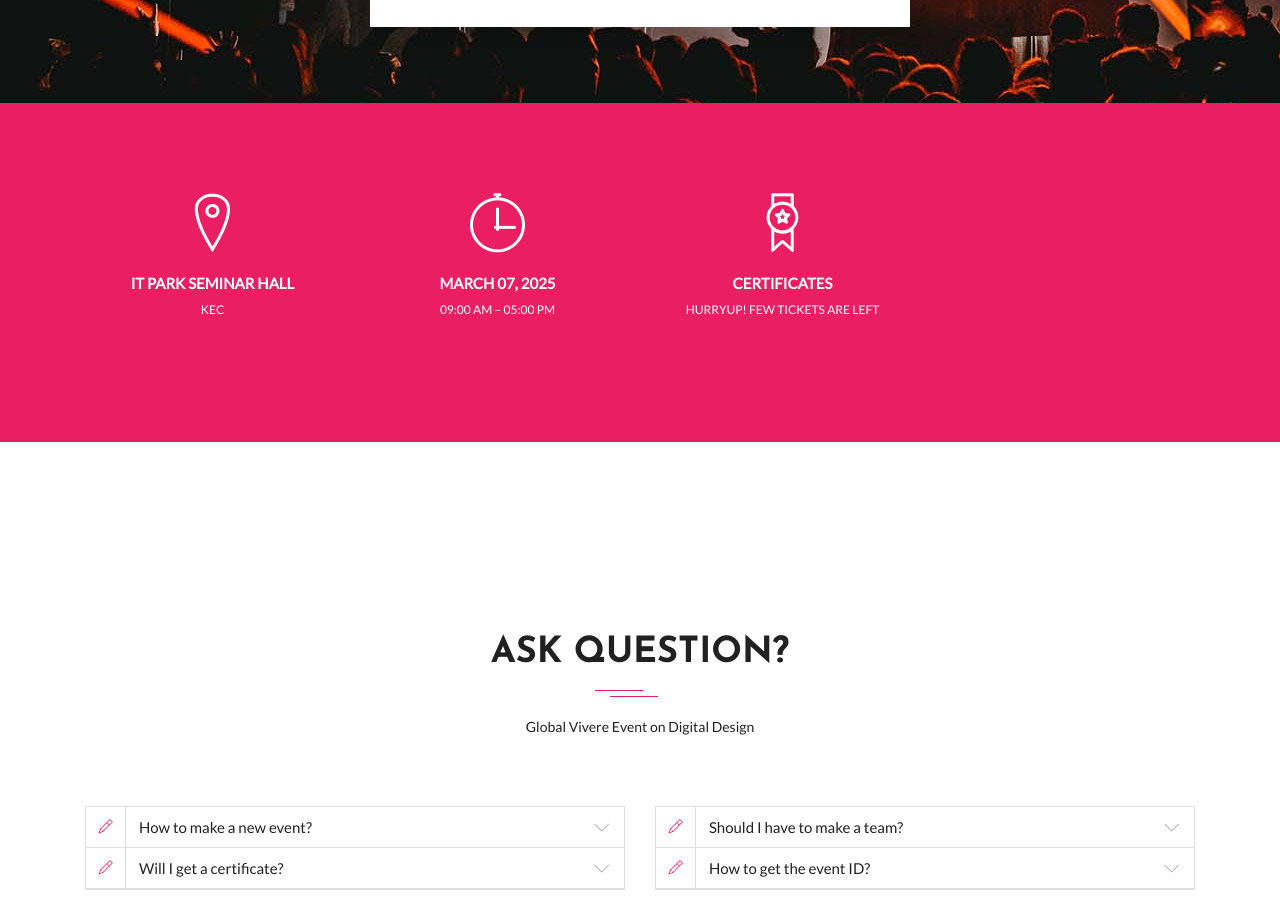
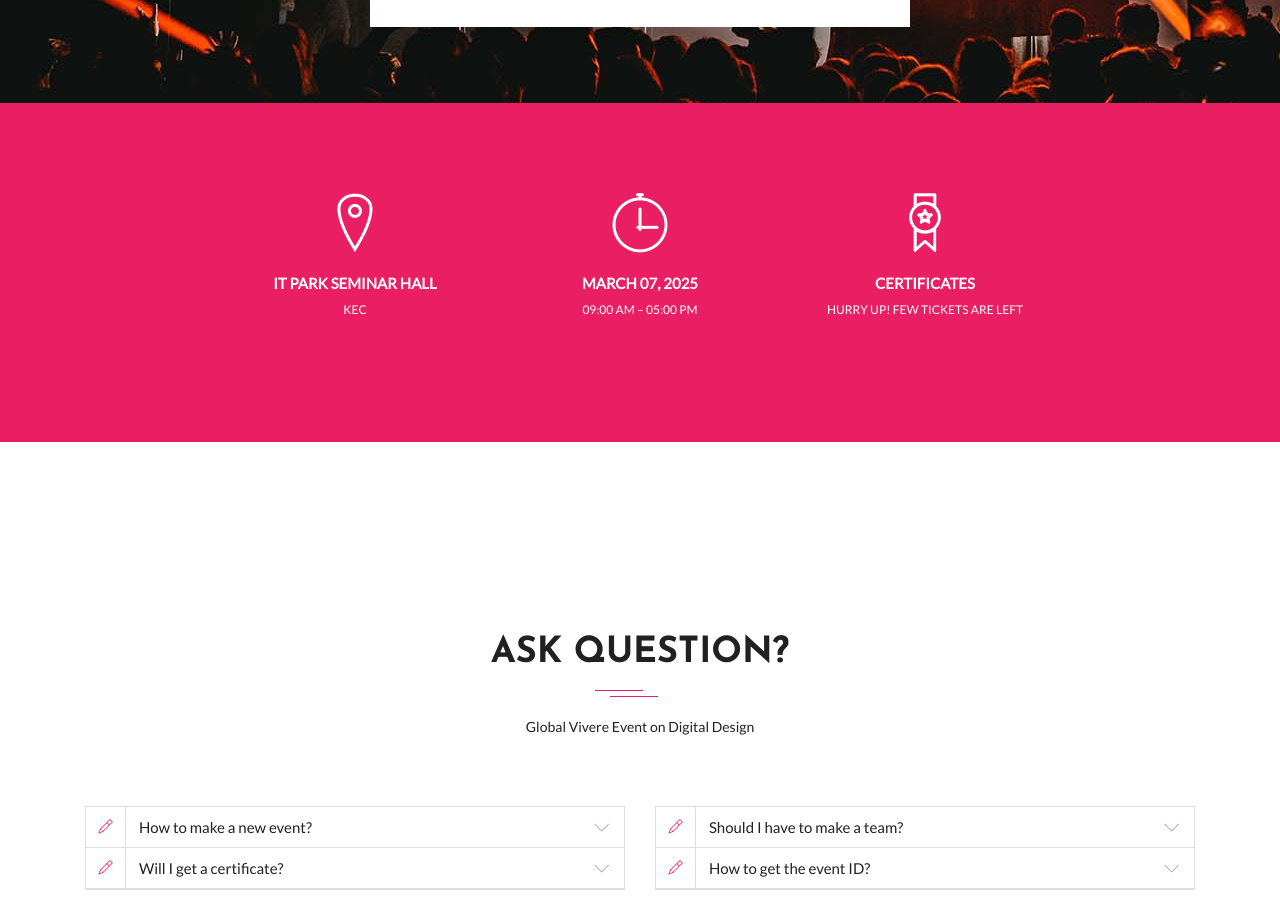
Before and after one commit to Immanuvel1207/vivere-25, a plain HTML site: page index.html in a window 1280 px wide. Shown: the part 3431-4331 px from the top of the page. Drawn offline with Linux system fonts and the light colour scheme; files whose address does not match are found by name.

Commit message:
Section repsitioned

```diff
--- a/index.html
+++ b/index.html
@@ -283,9 +283,9 @@
 
 
     <!-- Counter Area Start-->
-    <section class="counter-section section-padding">
+    <section class="counter-section section-padding" style="display: flex; justify-content: center;">
       <div class="container">
-        <div class="row">
+        <div class="row" style="display: flex; justify-content: center;">
           <!-- Counter Item -->
           <div class="col-md-6 col-lg-3 col-xs-12 work-counter-widget text-center">
             <div class="counter wow fadeInRight" data-wow-delay="0.3s">
@@ -303,18 +303,17 @@
             </div>
           </div>
           <!-- Counter Item -->
-
           <div class="col-md-6 col-lg-3 col-xs-12 work-counter-widget text-center">
             <div class="counter wow fadeInRight" data-wow-delay="0.9s">
               <div class="icon"><i class="lni-medall"></i></div>
               <p>Certificates</p>
-              <span>Hurryup! few tickets are left</span>
+              <span>Hurry up! Few tickets are left</span>
             </div>
           </div>
-          <!-- Counter Item -->
         </div>
       </div>
     </section>
+
     <!-- Counter Area End-->
 
     <!-- Ask Question Section Start -->
```
